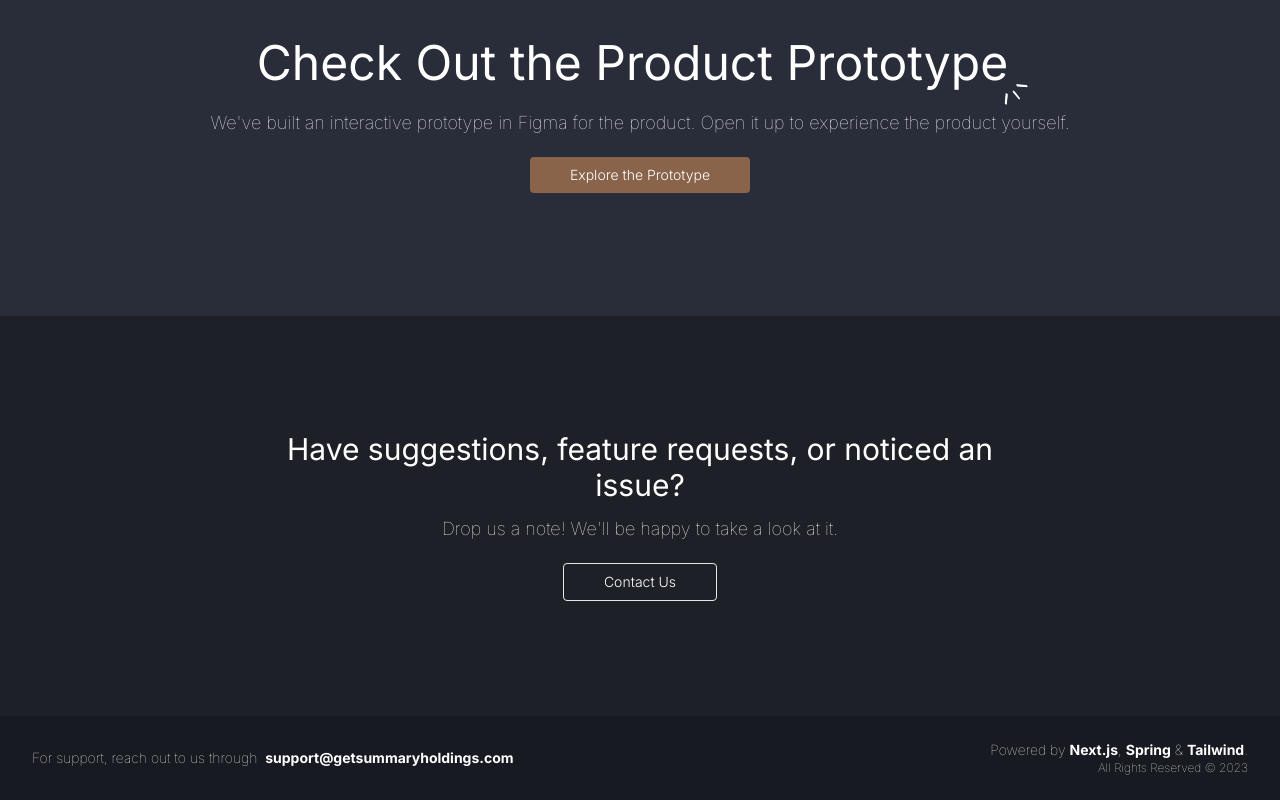
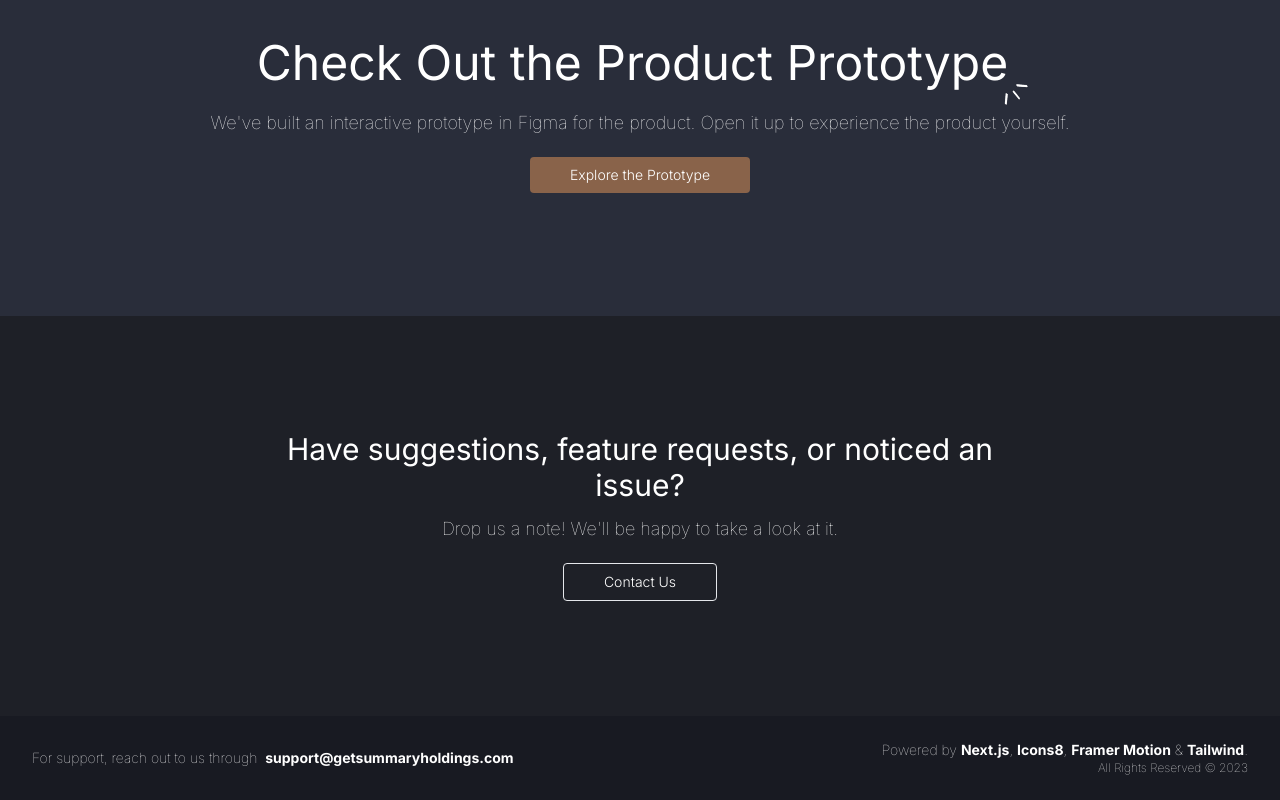
Before and after one commit to jjose14-Jacob-Jose/getSummaryHoldings, a Next.js app: page / in a window 1280 px wide. Shown: the part 3807-4607 px from the top of the page. Built offline with nearby package versions, Linux system fonts and the light colour scheme.

Commit message:
t-61: Added technologies used in front-end to Footer.

```diff
--- a/src/components/static/Footer.jsx
+++ b/src/components/static/Footer.jsx
@@ -19,8 +19,10 @@ export default function Footer() {
                 <div className="lg:text-right text-center">
                     <div>Powered by <Link href="https://nextjs.org/" className="font-bold hover:opacity-80"
                                         rel="noopener noreferrer" target="_blank">Next.js</Link>,&nbsp;
-                                    <Link href="https://spring.io/" className="font-bold hover:opacity-80"
-                                          rel="noopener noreferrer" target="_blank">Spring</Link>&nbsp;&&nbsp;
+                                    <Link href="https://icons8.com/icons" className="font-bold hover:opacity-80"
+                                          rel="noopener noreferrer" target="_blank">Icons8</Link>,&nbsp;
+                                    <Link href="https://www.framer.com/motion/introduction/" className="font-bold hover:opacity-80"
+                                          rel="noopener noreferrer" target="_blank">Framer Motion</Link>&nbsp;&&nbsp;
                                     <Link href="https://tailwindcss.com/" className="font-bold hover:opacity-80"
                                         rel="noopener noreferrer" target="_blank">Tailwind</Link>.
                     </div>
```
